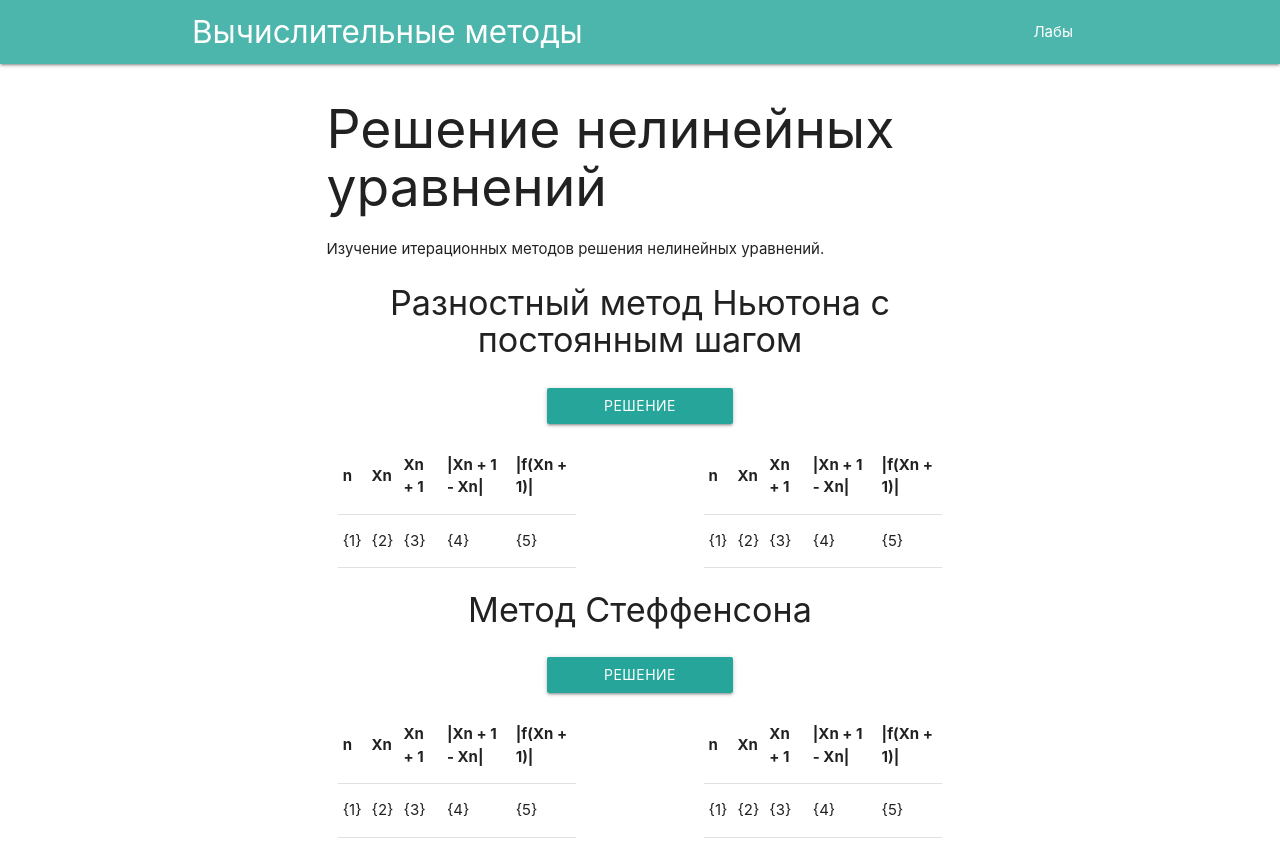
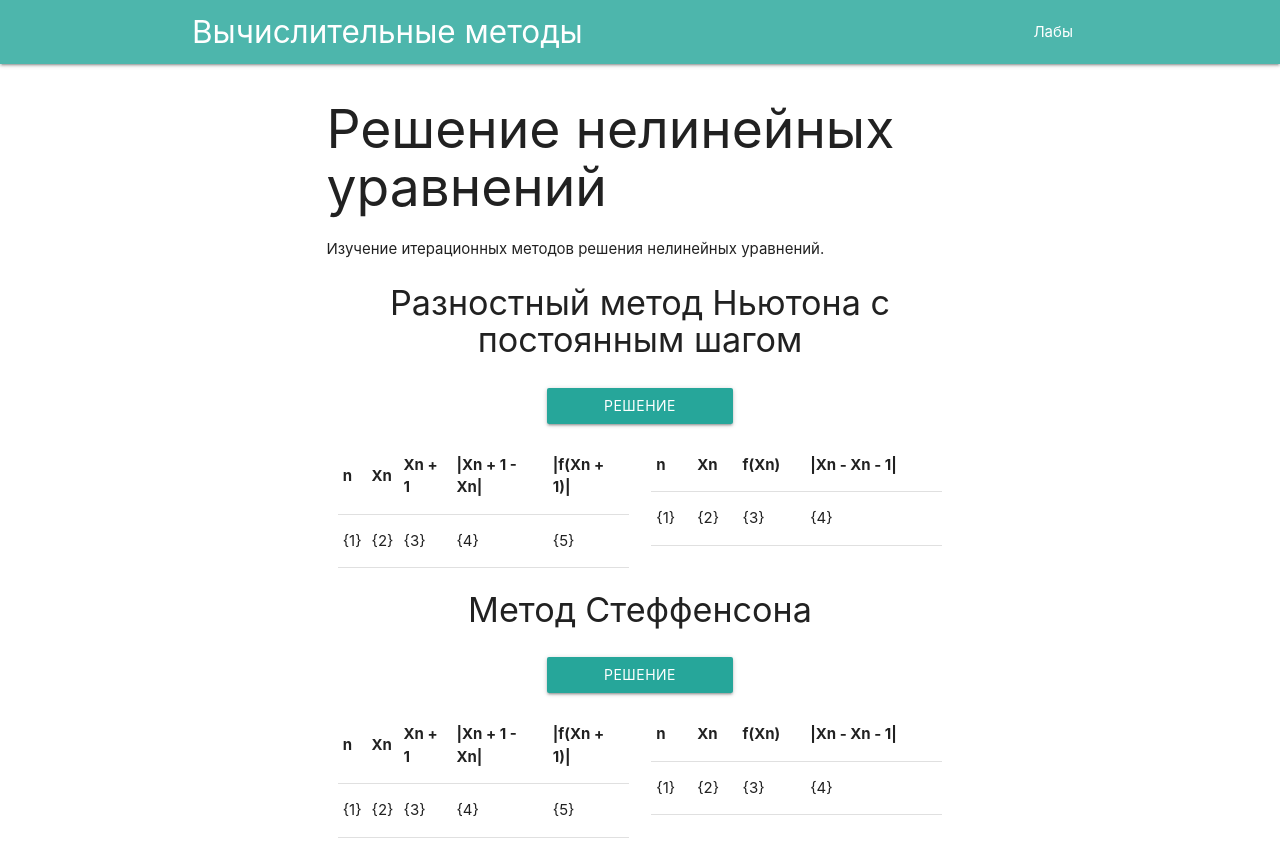
Before and after one commit to Vadimagic/ComputationalMethods, a Vue app: page /lab8 in a window 1280 px wide. Shown: the top 854 px of the page. Built offline with nearby package versions, Linux system fonts and the light colour scheme.

Commit message:
change table

```diff
--- a/src/views/Lab8.vue
+++ b/src/views/Lab8.vue
@@ -7,7 +7,7 @@
 			<div class="input-field col offset-s4 s4">
 				<button @click="button2_click" class="btn" style="width: 100%">Решение</button>
 			</div>
-			<div class="col s5">
+			<div class="col s6">
 				<table>
 					<thead>
 						<tr>
@@ -28,7 +28,32 @@
 					</thead>
 				</table>
 			</div>
-			<div class="col offset-s2 s5">
+			<div class="col s6">
+				<table>
+					<thead>
+						<tr>
+							<th>n</th>
+							<th>Xn</th>
+							<th>f(Xn)</th>
+							<th>|Xn - Xn - 1|</th>
+						</tr>
+						<tr>
+							<!-- v-for="(td, index) of table" :key="index" -->
+							<td>{1}</td>
+							<td>{2}</td>
+							<td>{3}</td>
+							<td>{4}</td>
+						</tr>
+					</thead>
+				</table>
+			</div>
+		</div>
+		<div class="row">
+			<h4 class="center-align">Метод Стеффенсона</h4>
+			<div class="input-field col offset-s4 s4">
+				<button @click="button2_click" class="btn" style="width: 100%">Решение</button>
+			</div>
+			<div class="col s6">
 				<table>
 					<thead>
 						<tr>
@@ -49,21 +74,14 @@
 					</thead>
 				</table>
 			</div>
-		</div>
-		<div class="row">
-			<h4 class="center-align">Метод Стеффенсона</h4>
-			<div class="input-field col offset-s4 s4">
-				<button @click="button2_click" class="btn" style="width: 100%">Решение</button>
-			</div>
-			<div class="col s5">
+			<div class="col s6">
 				<table>
 					<thead>
 						<tr>
 							<th>n</th>
 							<th>Xn</th>
-							<th>Xn + 1</th>
-							<th>|Xn + 1 - Xn|</th>
-							<th>|f(Xn + 1)|</th>
+							<th>f(Xn)</th>
+							<th>|Xn - Xn - 1|</th>
 						</tr>
 						<tr>
 							<!-- v-for="(td, index) of table" :key="index" -->
@@ -71,28 +89,6 @@
 							<td>{2}</td>
 							<td>{3}</td>
 							<td>{4}</td>
-							<td>{5}</td>
-						</tr>
-					</thead>
-				</table>
-			</div>
-			<div class="col offset-s2 s5">
-				<table>
-					<thead>
-						<tr>
-							<th>n</th>
-							<th>Xn</th>
-							<th>Xn + 1</th>
-							<th>|Xn + 1 - Xn|</th>
-							<th>|f(Xn + 1)|</th>
-						</tr>
-						<tr>
-							<!-- v-for="(td, index) of table" :key="index" -->
-							<td>{1}</td>
-							<td>{2}</td>
-							<td>{3}</td>
-							<td>{4}</td>
-							<td>{5}</td>
 						</tr>
 					</thead>
 				</table>
```
